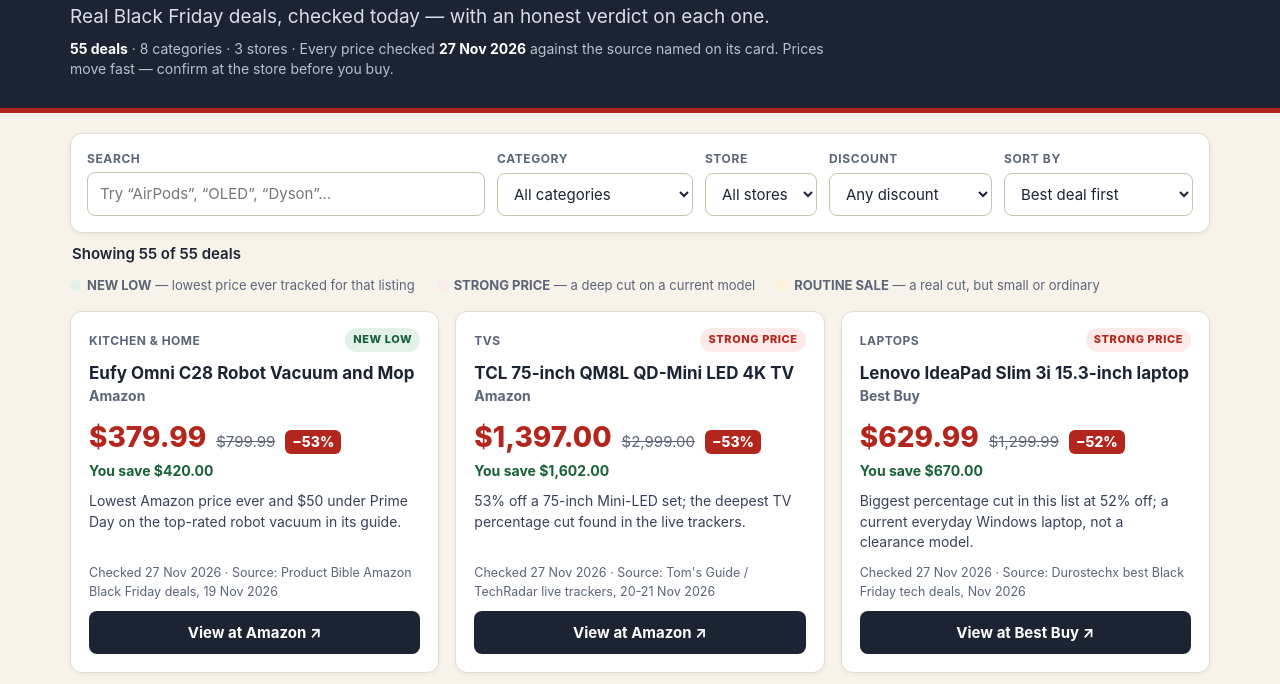
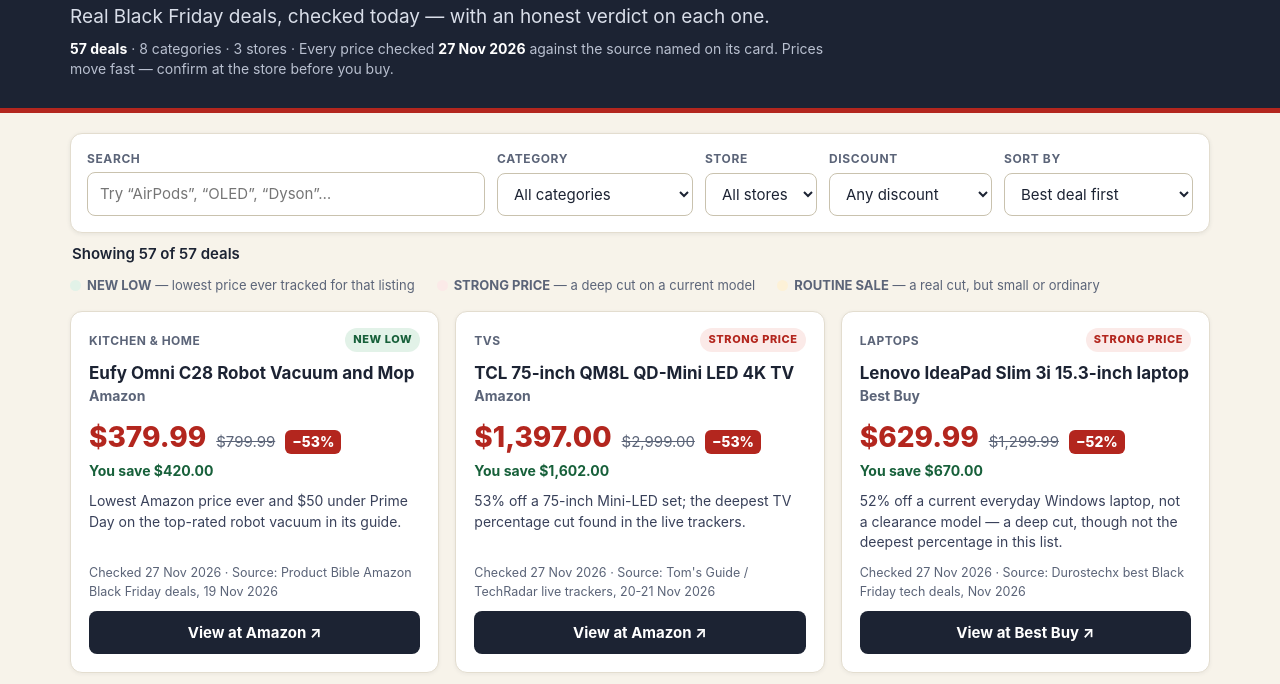
Before and after one commit to Khanhduy203/black-friday-deal-finder-01, a plain HTML site: page app/index.html in a window 1280 px wide. Shown: the part 116-800 px from the top of the page. Drawn offline with Linux system fonts and the light colour scheme.

Commit message:
Continuation: add 2 verified deals (AirTag 2 $18 NEW LOW, LG B6E 55" $799.99), fix false 'biggest cut' claim on Slim 3i; 55 -> 57 deals, re-rendered screenshots

```diff
--- a/app/deals.js
+++ b/app/deals.js
@@ -18,7 +18,7 @@ export const DEALS = [
   { id: "mba13-bb", name: "Apple MacBook Air 13-inch, M5, 16GB / 512GB", cat: "Laptops", store: "Best Buy", sale: 1049, usual: 1299, signal: "STRONG PRICE", evidence: "$250 off the current model in Best Buy's own Black Friday release; $60 more than Amazon's price, so compare first.", source: "Best Buy Black Friday release, 17 Nov 2026", q: "MacBook Air 13 M5 16GB 512GB", group: "mba13" },
   { id: "mba15-amz", name: "Apple MacBook Air 15-inch, M5, 16GB / 512GB", cat: "Laptops", store: "Amazon", sale: 1197, usual: 1499, signal: "STRONG PRICE", evidence: "Over $300 off the larger Air; the 13-inch is the better value per dollar, but this is the cheapest 15-inch M5 so far.", source: "9to5Mac Black Friday deals, 23 Nov 2026", q: "MacBook Air 15 M5 16GB 512GB" },
   { id: "mbneo-amz", name: "Apple MacBook Neo 13-inch, 256GB", cat: "Laptops", store: "Amazon", sale: 599, usual: 700, signal: "ROUTINE SALE", evidence: "Only $100 off and Apple's education store lists it from $599 too, so the saving is real but not special.", source: "9to5Mac Black Friday deals, 23 Nov 2026", q: "MacBook Neo 256GB" },
-  { id: "slim3i-bb", name: "Lenovo IdeaPad Slim 3i 15.3-inch laptop", cat: "Laptops", store: "Best Buy", sale: 629.99, usual: 1299.99, signal: "STRONG PRICE", evidence: "Biggest percentage cut in this list at 52% off; a current everyday Windows laptop, not a clearance model.", source: "Durostechx best Black Friday tech deals, Nov 2026", q: "Lenovo IdeaPad Slim 3i" },
+  { id: "slim3i-bb", name: "Lenovo IdeaPad Slim 3i 15.3-inch laptop", cat: "Laptops", store: "Best Buy", sale: 629.99, usual: 1299.99, signal: "STRONG PRICE", evidence: "52% off a current everyday Windows laptop, not a clearance model — a deep cut, though not the deepest percentage in this list.", source: "Durostechx best Black Friday tech deals, Nov 2026", q: "Lenovo IdeaPad Slim 3i" },
   { id: "legion5i-len", name: "Lenovo Legion Pro 5i Gen 10 gaming laptop, RTX 5060, 16GB / 1TB", cat: "Laptops", store: "Lenovo", sale: 1649.99, usual: 2666.99, signal: "STRONG PRICE", evidence: "$1,017 off list on a current-gen gaming laptop with an RTX 5060; the list price is Lenovo's own MSRP, so treat the % with care.", source: "Durostechx best Black Friday tech deals, Nov 2026", q: "Legion Pro 5i Gen 10 RTX 5060" },
   { id: "omnibook5-bb", name: "HP OmniBook 5 14-inch 2K OLED Touch laptop, Core 5, 8GB / 256GB", cat: "Laptops", store: "Best Buy", sale: 449.99, usual: 799.99, signal: "STRONG PRICE", evidence: "$350 off an OLED-screen laptop; note the 8GB memory and 256GB storage are tight for heavy multitasking.", source: "Best Buy Black Friday release, 17 Nov 2026", q: "HP OmniBook 5 14 OLED" },
   { id: "macmini-amz", name: "Apple Mac mini, M6", cat: "Laptops", store: "Amazon", sale: 779, usual: 899, signal: "ROUTINE SALE", evidence: "A modest $120 off the cheapest way into Apple's current chip line; good value, but only a 13% cut.", source: "Durostechx best Black Friday tech deals, Nov 2026", q: "Mac mini M6" },
@@ -26,6 +26,7 @@ export const DEALS = [
   { id: "lgc6-bb", name: "LG C6 OLED evo 55-inch 4K TV", cat: "TVs", store: "Best Buy", sale: 999.99, usual: 1999.99, signal: "STRONG PRICE", evidence: "A 2026 OLED TV for under $1,000 at half its comparable value; the standout TV deal of the sale.", source: "Durostechx best Black Friday tech deals, Nov 2026", q: "LG C6 OLED evo 55 TV" },
   { id: "sams84h-bb", name: "Samsung S84H OLED 65-inch 4K TV", cat: "TVs", store: "Best Buy", sale: 999.99, usual: 2099.99, signal: "STRONG PRICE", evidence: "65-inch OLED for under $1,000; the comparable value is Best Buy's own, so the cash price is what matters — and it is low.", source: "Durostechx best Black Friday tech deals, Nov 2026", q: "Samsung S84H OLED 65 TV" },
   { id: "lgb6-bb", name: "LG B6 OLED 48-inch 4K TV", cat: "TVs", store: "Best Buy", sale: 599, usual: 1199, signal: "STRONG PRICE", evidence: "$600 off a 48-inch OLED — the cheapest way into an OLED panel this Black Friday.", source: "Tom's Guide / TechRadar live trackers, 20-21 Nov 2026", q: "LG B6 OLED 48 TV" },
+  { id: "lgb6e-bb", name: "LG B6E OLED 55-inch 4K TV", cat: "TVs", store: "Best Buy", sale: 799.99, usual: 1399.99, signal: "STRONG PRICE", evidence: "The cheapest way into a 55-inch OLED at Best Buy, $600 off — but it has sat at $799.99 before (Labor Day), so this repeats a known low rather than setting a new one.", source: "Pete Matheson Black Friday tech deals, Nov 2026", q: "LG B6E OLED 55 TV" },
   { id: "tclqm8l-amz", name: "TCL 75-inch QM8L QD-Mini LED 4K TV", cat: "TVs", store: "Amazon", sale: 1397, usual: 2999, signal: "STRONG PRICE", evidence: "53% off a 75-inch Mini-LED set; the deepest TV percentage cut found in the live trackers.", source: "Tom's Guide / TechRadar live trackers, 20-21 Nov 2026", q: "TCL QM8L 75 TV" },
   { id: "tcl65-bb", name: "TCL 65-inch 4K UHD HDR Smart TV with Fire TV (2026)", cat: "TVs", store: "Best Buy", sale: 229.99, usual: 469.99, signal: "STRONG PRICE", evidence: "$240 off in Best Buy's own release; the best budget big-screen price live today.", source: "Best Buy Black Friday release, 17 Nov 2026", q: "TCL 65 4K Fire TV" },
   { id: "insignia40-bb", name: "Insignia 40-inch F40 Series Full HD Smart Fire TV", cat: "TVs", store: "Best Buy", sale: 89.99, usual: 149.99, signal: "STRONG PRICE", evidence: "$60 off a sub-$100 TV; a genuine doorbuster price for a second room, not a flagship.", source: "Best Buy Black Friday release, 17 Nov 2026", q: "Insignia 40 F40 Fire TV" },
@@ -49,6 +50,7 @@ export const DEALS = [
   { id: "watchse3-amz", name: "Apple Watch SE 3, 40mm GPS", cat: "Phones & Tablets", store: "Amazon", sale: 179, usual: 249, signal: "NEW LOW", evidence: "$70 off and an all-time low on the current budget Apple Watch.", source: "9to5Toys Black Friday coverage, 22 Nov 2026", q: "Apple Watch SE 3 40mm" },
   { id: "galaxywatch8-amz", name: "Samsung Galaxy Watch 8, 40mm Bluetooth", cat: "Phones & Tablets", store: "Amazon", sale: 200, usual: 300, signal: "STRONG PRICE", evidence: "$100 off Samsung's current smartwatch.", source: "Bargain Hunter Amazon Black Friday deals, Nov 2026", q: "Samsung Galaxy Watch 8 40mm" },
   { id: "pencil-amz", name: "Apple Pencil, USB-C", cat: "Phones & Tablets", store: "Amazon", sale: 49, usual: 79, signal: "STRONG PRICE", evidence: "$30 off, the best price of the year on the USB-C Pencil.", source: "9to5Mac Black Friday deals, 23 Nov 2026", q: "Apple Pencil USB-C" },
+  { id: "airtag2-amz", name: "Apple AirTag 2, single tracker", cat: "Phones & Tablets", store: "Amazon", sale: 18, usual: 29, signal: "NEW LOW", evidence: "All-time low on the 2026 AirTag 2 — $11 under its $29 list, with longer range and a louder speaker than the original; the 4-pack at $79 is a worse deal per tracker.", source: "9to5Toys Black Friday coverage, 24 Nov 2026", q: "AirTag 2" },
   // ---- Smart Home ----
   { id: "firestick4k-amz", name: "Amazon Fire TV Stick 4K (2026)", cat: "Smart Home", store: "Amazon", sale: 19.99, usual: 59.99, signal: "STRONG PRICE", evidence: "Two-thirds off Amazon's own 4K stick — the classic loss-leader price, tracked at $19.99.", source: "9to5Toys Black Friday coverage, 22 Nov 2026", q: "Fire TV Stick 4K" },
   { id: "echospot-amz", name: "Amazon Echo Spot, 2nd generation", cat: "Smart Home", store: "Amazon", sale: 44, usual: 109.99, signal: "STRONG PRICE", evidence: "60% off the smart alarm clock with Alexa; Amazon's own devices carry the deepest cuts in this sale.", source: "TechResearchOnline Black Friday sales, Nov 2026", q: "Echo Spot 2nd gen" },
--- a/app/index.html
+++ b/app/index.html
@@ -4,7 +4,7 @@
 <meta charset="utf-8">
 <meta name="viewport" content="width=device-width, initial-scale=1">
 <title>FridayList — Real Black Friday 2026 Deals, Checked Today</title>
-<meta name="description" content="55 real Black Friday 2026 deals, each checked 27 Nov 2026 against its source, with an honest verdict on whether it is really a deal. Search, filter and compare by store.">
+<meta name="description" content="57 real Black Friday 2026 deals, each checked 27 Nov 2026 against its source, with an honest verdict on whether it is really a deal. Search, filter and compare by store.">
 <link rel="stylesheet" href="style.css">
 <script type="module" src="app.js"></script>
 </head>
@@ -14,7 +14,7 @@
     <p class="kicker">BLACK FRIDAY · 27 NOV 2026 · CYBER MONDAY 30 NOV</p>
     <h1>FridayList</h1>
     <p class="tagline">Real Black Friday deals, checked today — with an honest verdict on each one.</p>
-    <p class="stats"><strong>55 deals</strong> · 8 categories · 3 stores · Every price checked <strong>27 Nov 2026</strong> against the source named on its card. Prices move fast — confirm at the store before you buy.</p>
+    <p class="stats"><strong>57 deals</strong> · 8 categories · 3 stores · Every price checked <strong>27 Nov 2026</strong> against the source named on its card. Prices move fast — confirm at the store before you buy.</p>
   </div>
 </header>
 
@@ -58,7 +58,7 @@
     </label>
   </section>
 
-  <p id="countLine" class="count" aria-live="polite">Showing 55 of 55 deals</p>
+  <p id="countLine" class="count" aria-live="polite">Showing 57 of 57 deals</p>
 
   <section class="legend" aria-label="How to read a deal">
     <span><i class="dot sig-new"></i><strong>NEW LOW</strong> — lowest price ever tracked for that listing</span>
```
Also changed, not shown: screenshots/1-cover.jpg, screenshots/2-filtered.jpg, screenshots/3-phone.jpg, 1 other file.
